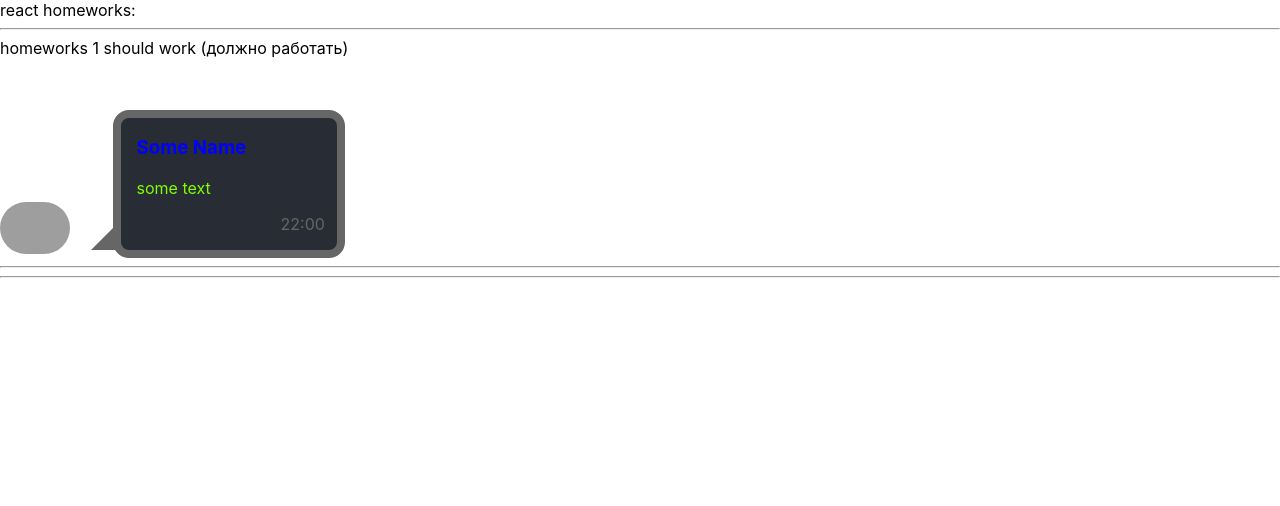
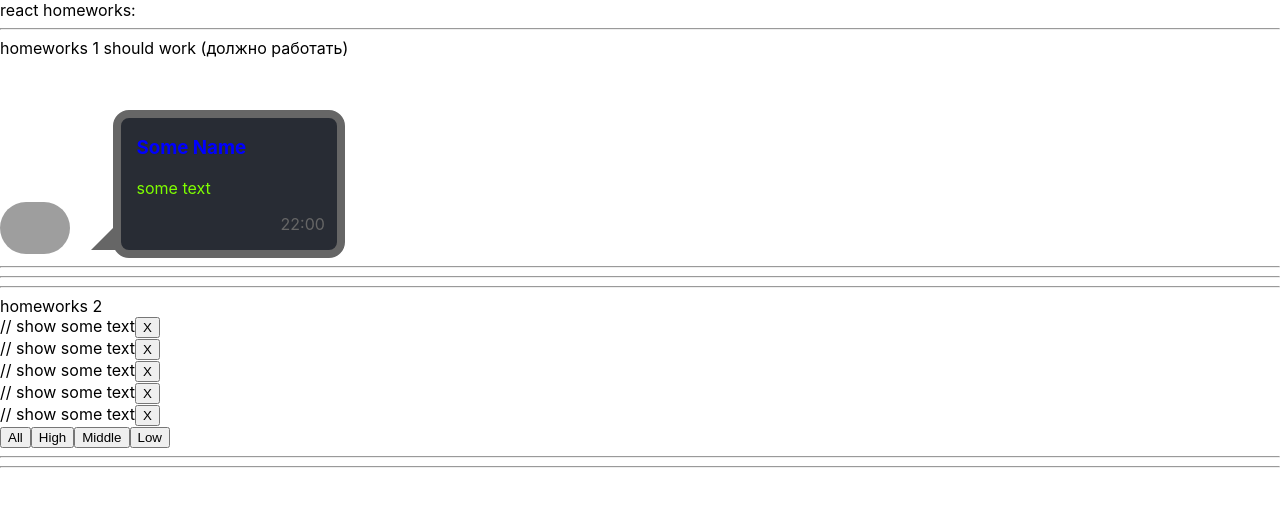
Before and after one commit to mr-Freeman-S/homework, a React (Create React App) app: page / in a window 1280 px wide. Shown: the top 506 px of the page. Built offline with nearby package versions, Linux system fonts and the light colour scheme; grey boxes are pictures that could not be loaded.

Commit message:
2HW is done

```diff
--- a/src/p1-main/m1-ui/u1-app/App.tsx
+++ b/src/p1-main/m1-ui/u1-app/App.tsx
@@ -1,13 +1,14 @@
 import React from 'react'
 import s from './App.module.css'
 import HW1 from '../../../p2-homeworks/h1/HW1'
+import HW2 from "../../../p2-homeworks/h2/HW2";
 
 function App() {
     return (
         <div className={s.App}>
             <div>react homeworks:</div>
             <HW1/>
-            {/*<HW2/>*/}
+            <HW2/>
             {/*<HW3/>*/}
             {/*<HW4/>*/}
             {/*<HW5/>*/}
--- a/src/p2-homeworks/h2/Affair.tsx
+++ b/src/p2-homeworks/h2/Affair.tsx
@@ -1,18 +1,21 @@
 import React from 'react'
+import {AffairType} from "./HW2";
+
 
 type AffairPropsType = {
     // key не нужно типизировать
-    affair: any // need to fix any
-    deleteAffairCallback: any // need to fix any
+    affair: AffairType // need to fix any
+    deleteAffairCallback: (_id: number) => void // need to fix any
 }
 
 function Affair(props: AffairPropsType) {
-    const deleteCallback = () => {}// need to fix
+    const deleteCallback = () => {
+        props.deleteAffairCallback(props.affair._id)
+    }// need to fix
 
     return (
         <div>
             // show some text
-
             <button onClick={deleteCallback}>X</button>
         </div>
     )
--- a/src/p2-homeworks/h2/Affairs.tsx
+++ b/src/p2-homeworks/h2/Affairs.tsx
@@ -1,11 +1,11 @@
 import React from 'react'
 import Affair from './Affair'
-import {AffairType} from './HW2'
+import {AffairType, FilterType} from './HW2'
 
 type AffairsPropsType = { // need to fix any
-    data: any
-    setFilter: any
-    deleteAffairCallback: any
+    data: Array<AffairType>
+    setFilter: (filter: FilterType) => void
+    deleteAffairCallback: (_id: number) => void
 }
 
 function Affairs(props: AffairsPropsType) {
@@ -17,10 +17,18 @@
         />
     ))
 
-    const setAll = () => {} // need to fix
-    const setHigh = () => {}
-    const setMiddle = () => {}
-    const setLow = () => {}
+    const setAll = () => {
+        props.setFilter('all')
+    } // need to fix
+    const setHigh = () => {
+        props.setFilter('high')
+    }
+    const setMiddle = () => {
+        props.setFilter('middle')
+    }
+    const setLow = () => {
+        props.setFilter('low')
+    }
 
     return (
         <div>
--- a/src/p2-homeworks/h2/HW2.tsx
+++ b/src/p2-homeworks/h2/HW2.tsx
@@ -39,7 +39,7 @@
     const [filter, setFilter] = useState<FilterType>('all')
 
     const filteredAffairs = filterAffairs(affairs, filter)
-    const deleteAffairCallback = (_id: any) => setAffairs(deleteAffair(affairs, _id)) // need to fix any
+    const deleteAffairCallback = (_id: number) => setAffairs(deleteAffair(affairs, _id));
 
     return (
         <div>
```
Also changed, not shown: 1 other file (tests, documents, lock files or other folders).
